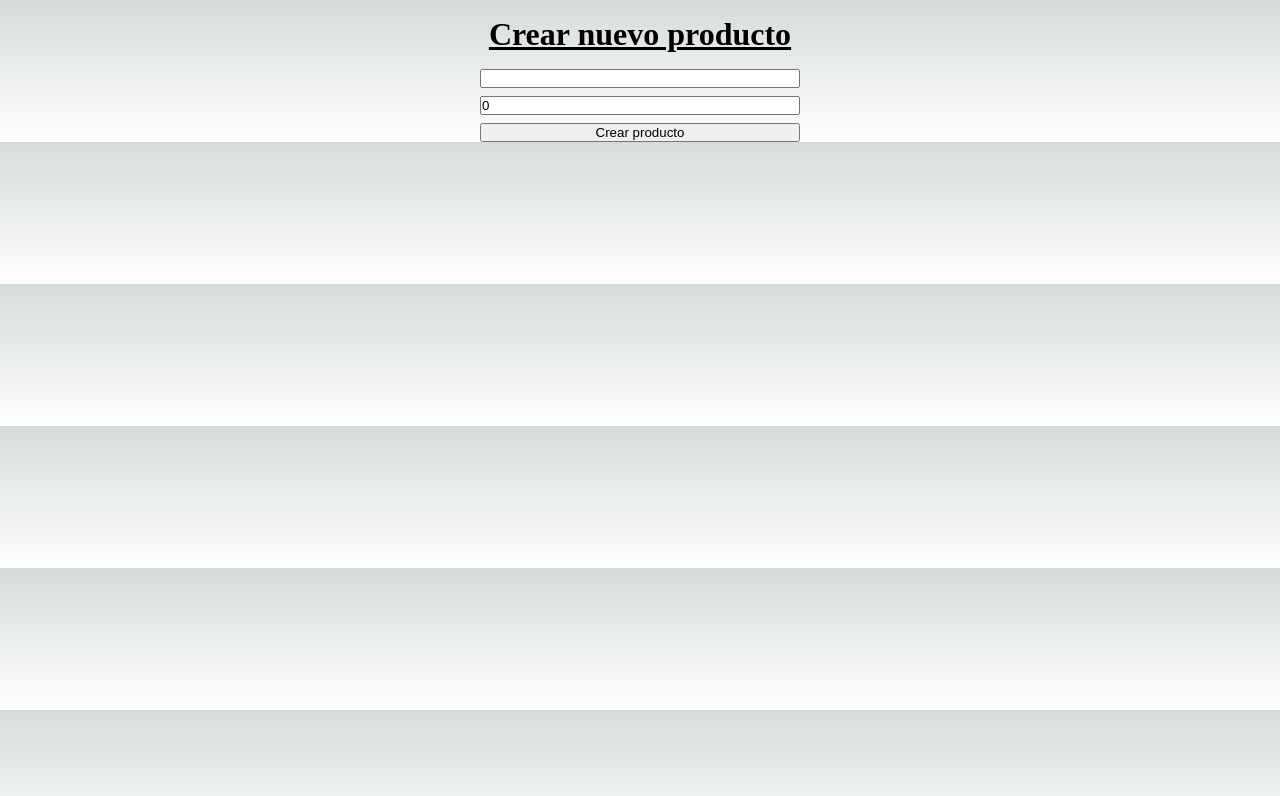
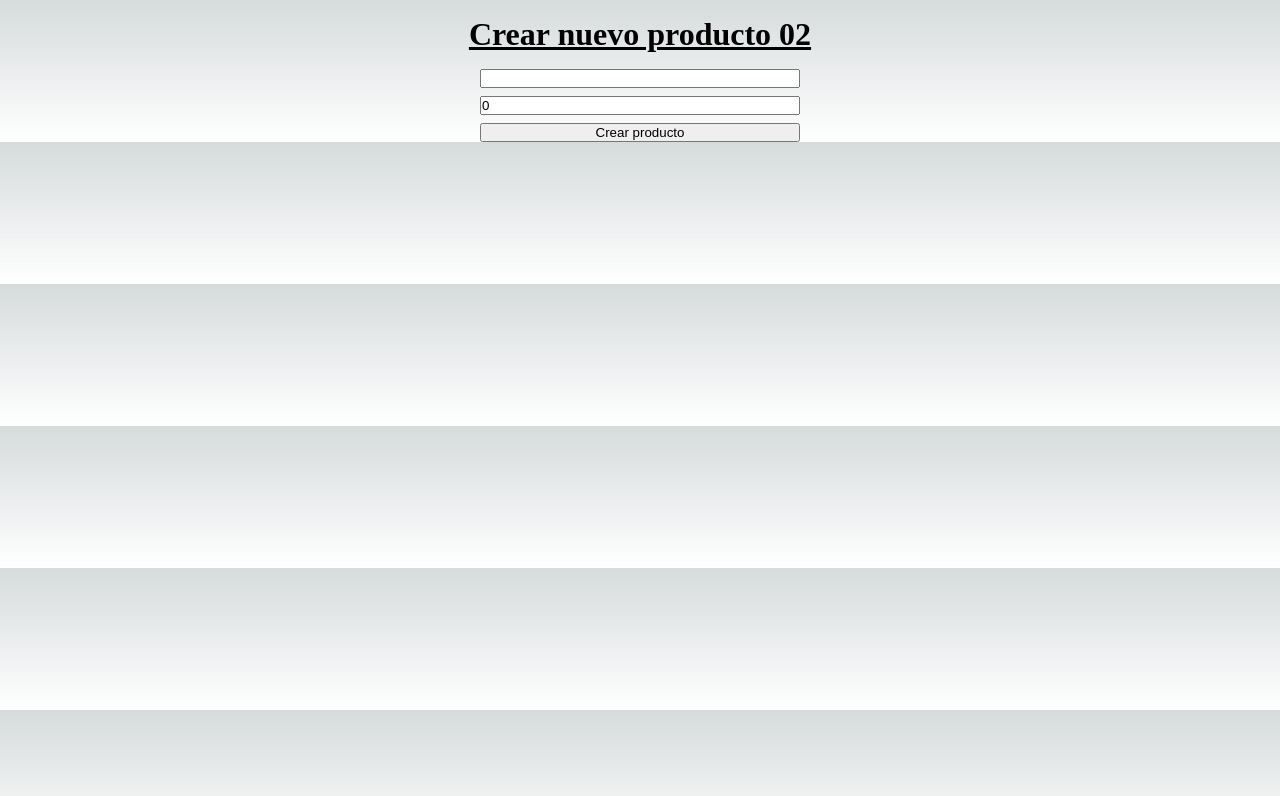
Before and after one commit to Nordiko08/stock-app-front, a Next.js app: page /products/create in a window 1280 px wide. Shown: the top 796 px of the page. Built offline with nearby package versions, Linux system fonts and the light colour scheme.

Commit message:
otra prueba de variable de entorno

```diff
--- a/pages/products/create.js
+++ b/pages/products/create.js
@@ -34,7 +34,7 @@ function Create() {
     <>
     <div>
         <h1>
-            <u>Crear nuevo producto</u>
+            <u>Crear nuevo producto 02</u>
         </h1>
         <form>
             <input
```
